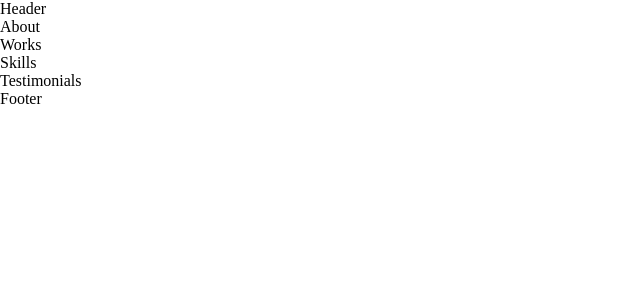
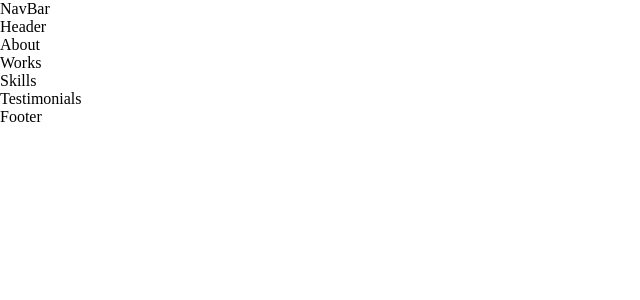
Before and after one commit to uxprogrammr/ux-portfolio, a React (Create React App) app in the folder frontend_react/: page / in a window 1280 px wide. Shown: the top 300 px of the page, without its empty margins (0-640 px from the left). Built offline with nearby package versions, Linux system fonts and the light colour scheme.

Commit message:
added navvbar component

```diff
--- a/frontend_react/src/App.js
+++ b/frontend_react/src/App.js
@@ -9,9 +9,12 @@
   Works,
 } from "./containers";
 
+import { NavBar } from "./components";
+
 const App = () => {
   return (
     <div className="app">
+      <NavBar />
       <Header />
       <About />
       <Works />
--- /dev/null
+++ b/frontend_react/src/components/NavBar/NavBar.jsx
@@ -0,0 +1,9 @@
+import React from "react";
+
+import "./NavBar.scss";
+
+const NavBar = () => {
+  return <div>NavBar</div>;
+};
+
+export default NavBar;
--- /dev/null
+++ b/frontend_react/src/components/index.js
@@ -0,0 +1 @@
+export { default as NavBar } from "./NavBar/NavBar";
```
Also changed, not shown: frontend_react/src/components/NavBar/NavBar.scss (added).
